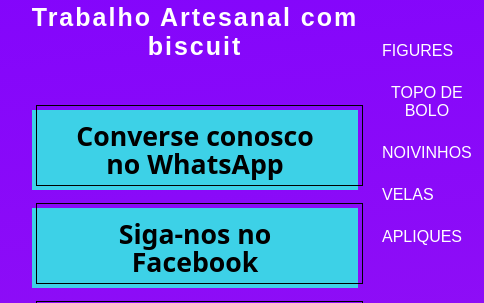
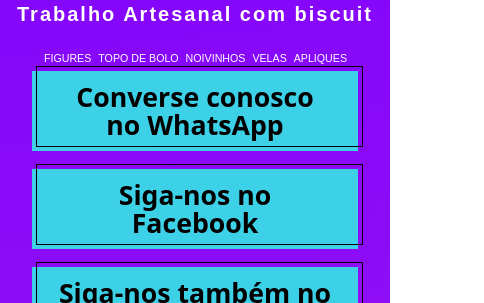
Before and after one commit to Estephani143/zinthosbiscuit, a plain HTML site: page index.html in a window 390 px wide. Shown: the part 250-553 px from the top of the page, 484 px wide, since content can reach past the window. Drawn offline with Linux system fonts and the light colour scheme; a web font is replaced by a local one.

Commit message:
Update estilo1.css

```diff
--- a/estilo1.css
+++ b/estilo1.css
@@ -56,7 +56,34 @@ li:hover {
 
 }
 
+@media screen and (max-width: 768px) {
+    h1 {
+        font-family: 'Titillium Web', sans-serif;
+        font-size: 20px;
+        letter-spacing: 2px;
+        color: #ffffff;
+        text-align: center;
+        margin-top: 0px;
+    }
 
+    ul {
+        text-align: center;
+        left: 45%;
+        top: 300px;
+        transform: translateX(-50%);
+        margin-top: 0;
+        font-size: 8pt;
+        white-space: nowrap;
+        overflow-x: auto;
+    }
+
+    li {
+        display: inline-block;
+        text-align: center;
+        padding: 1px;
+        margin: 1px;
+    }
+}
 
 
         nav {
```
